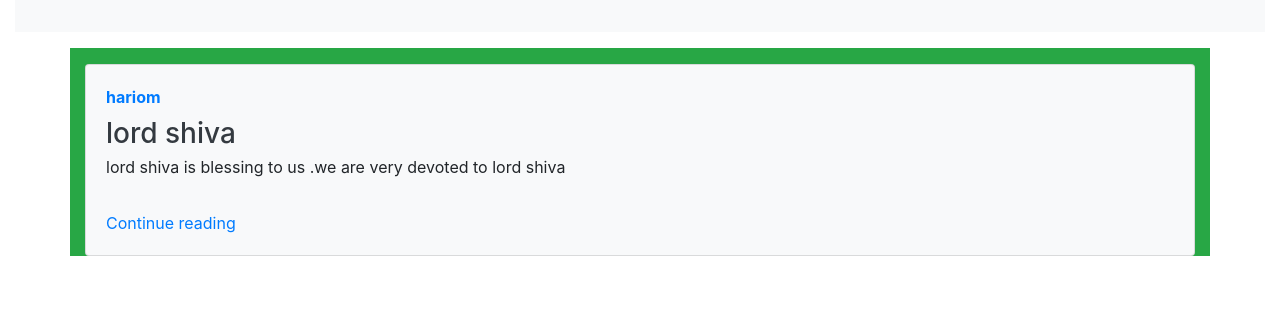
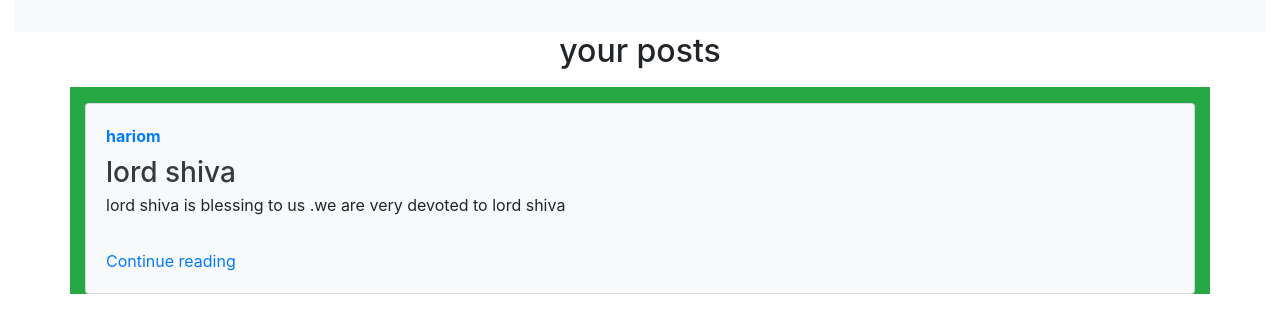
Before and after one commit to hariom76/super-giggle, a Django app: page /blog/profile/1/ in a window 1280 px wide. Shown: the part 232-543 px from the top of the page. Run offline with Django 3.2, Linux system fonts and the light colour scheme; data comes from the database, SQL or seed files in the repository; some libraries are stand-ins or nearby versions.

Commit message:
yourpost

```diff
--- a/templates/blog/profile.html
+++ b/templates/blog/profile.html
@@ -15,6 +15,7 @@
     </div>
 </div>
 </div>
+<div class="text-center"><h2> your posts </h2></div>
 {% for all in post %}
 <div class="container pt-3 bg-success my-3">
     <div class="card flex-md-row mb-4 box-shadow h-md-250 bg-light grey">
```
